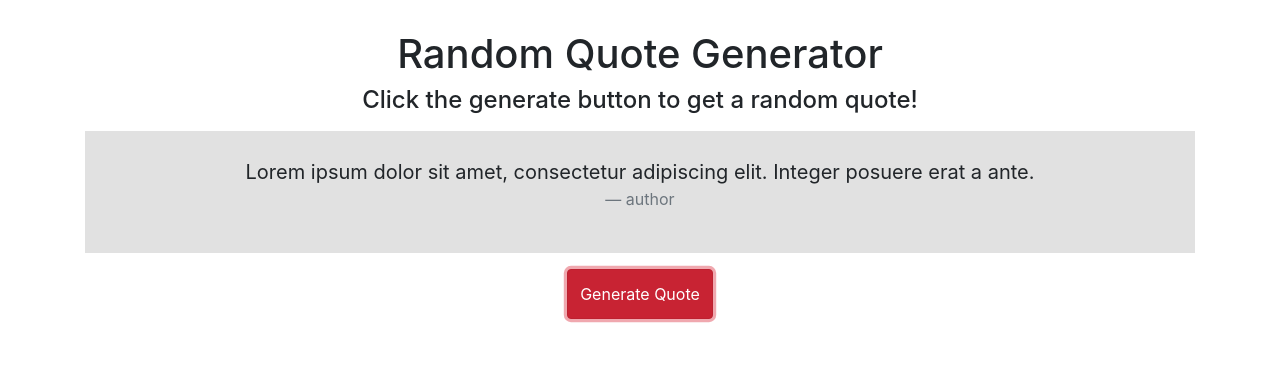
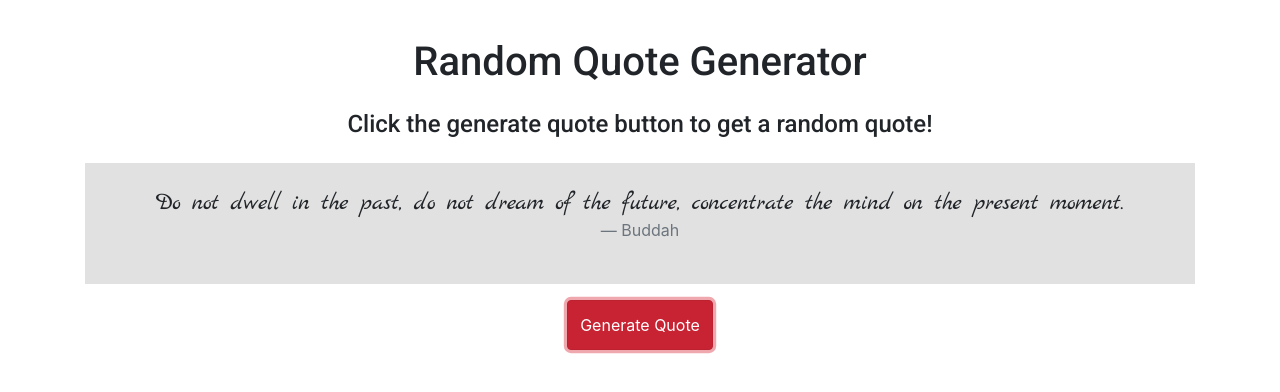
Before and after one commit to NickMardon/Random-Quote-Generator-, a plain HTML site: page index.html in a window 1280 px wide. Both pictures are taken after a click on the button "Generate Quote". Drawn offline with nearby package versions, Linux system fonts and the light colour scheme.

Commit message:
application is working, need additional styling and readMe

```diff
--- a/index.html
+++ b/index.html
@@ -4,6 +4,8 @@
     <meta charset="UTF-8">
     <meta name="viewport" content="width=device-width, initial-scale=1.0">
     <title>Random Quote Generator</title>
+    <!--Google Fonts-->
+    <link href="https://fonts.googleapis.com/css2?family=Kaushan+Script&family=Marck+Script&family=Niconne&family=Roboto:wght@500&display=swap" rel="stylesheet">
     <!--Bootstrap CSS-->
     <link rel="stylesheet" href="https://stackpath.bootstrapcdn.com/bootstrap/4.5.0/css/bootstrap.min.css" integrity="sha384-9aIt2nRpC12Uk9gS9baDl411NQApFmC26EwAOH8WgZl5MYYxFfc+NcPb1dKGj7Sk" crossorigin="anonymous">
     <!--Custom CSS-->
@@ -11,8 +13,8 @@
 </head>
 <body>
     <div class="container">
-        <h1>Random Quote Generator</h1>
-        <h4>Click the generate button to get a random quote!</h4>
+        <h1 class="appTitles">Random Quote Generator</h1>
+        <h4 class="appTitles">Click the generate quote button to get a random quote!</h4>
         <div class="quoteBox">
             <blockquote class="blockquote text-center">
                 <p id="quote" class="mb-0">Lorem ipsum dolor sit amet, consectetur adipiscing elit. Integer posuere erat a ante.</p>
--- a/script.js
+++ b/script.js
@@ -1,11 +1,4 @@
-//Psuedo Code
-//TODO: create array of quotes x
-//TODO: create quotes as objects within the array with properties of quote and author  x
-//TODO: use math.random and for loop to randomly pick an object from the array
-//TODO: use textcontent to display arr.quote in quote box
-//TODO: use textcontent to display author in footer
-//TODO: add event listener to generate button to trigger randomQuote() function
-    //Array of quotes as objects with prop quote and author
+    //quotes listed as objects in quoteArr with properties of quote and author
     var quoteArr = [
         {quote: "My fault, my failure, is not in the passions I have, but in my lack of control of them.", author: "Jack Kerouac"},
         {quote: "Some people feel the rain. Others just get wet", author: "Bob Marley"},
@@ -40,13 +33,13 @@ function generateQuote(){
         displayQuote=quoteArr[Math.floor(Math.random()*quoteArr.length)]
         console.log(displayQuote);
 };
-
+//write quote to html doc
 function writeQuote(){
     generateQuote();
-    var quoteText = quoteArr[displayQuote.quote];
+    var quoteText = displayQuote.quote;
+    var authorText = displayQuote.author;
+    quote.textContent = quoteText;
+    author.textContent = authorText;
 }
-
-
-
 //add event listener to generate button
 generateBtn.addEventListener("click", writeQuote);
--- a/style.css
+++ b/style.css
@@ -1,12 +1,23 @@
 .container {
     margin-top: 30px;
     text-align: center;
+}
+
+.appTitles {
+    font-family: 'Roboto', sans-serif;
+    padding: 8px;
 }
 
 .quoteBox {
     background-color: #E1E1E1;
     padding: 26px;
     margin: 16px 0;
+}
+
+#quote {
+    font-family: 'Marck Script', cursive;
+    line-height: 1.2;
+    font-size: 24px;
 }
 
 button {
```
